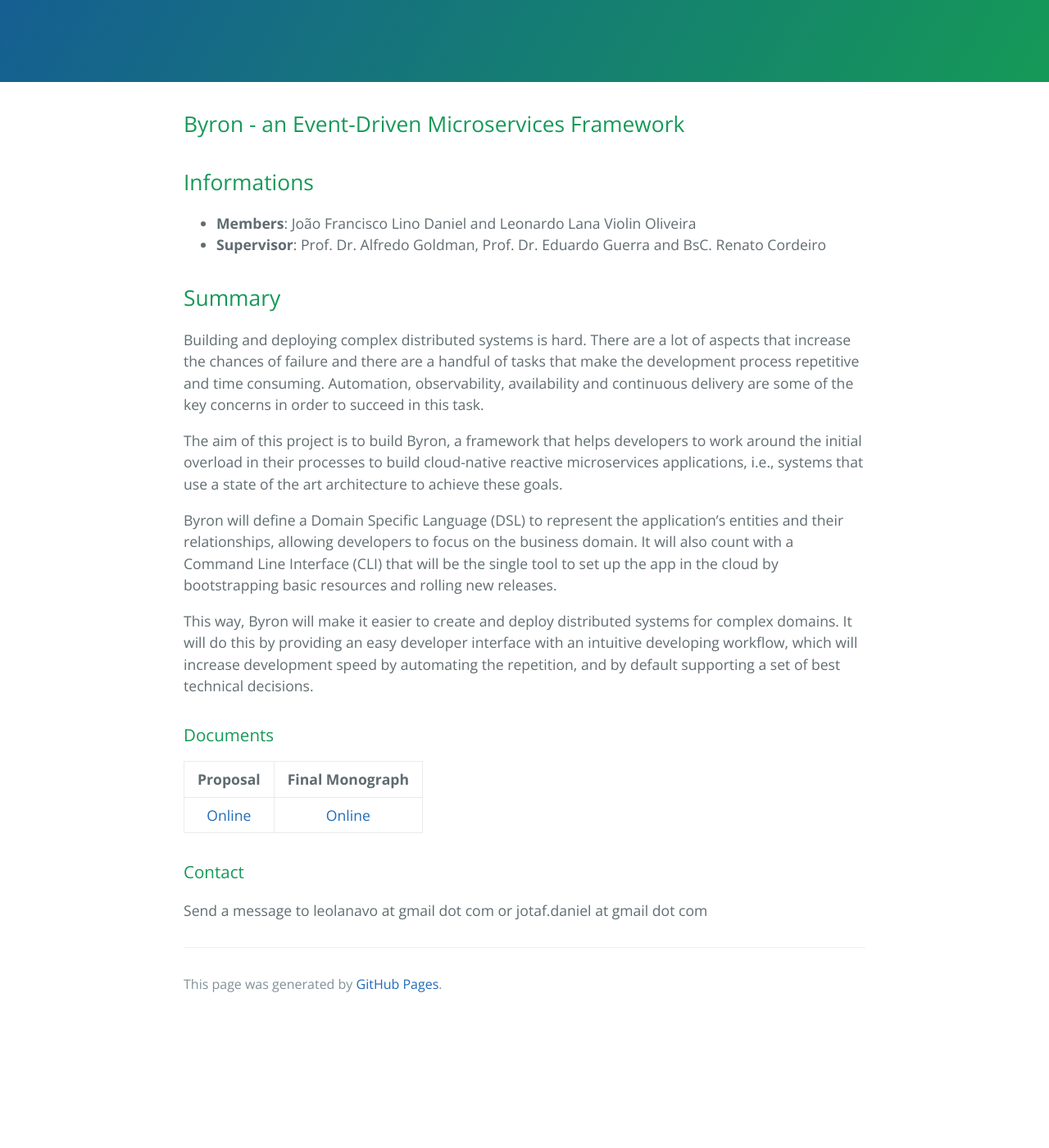
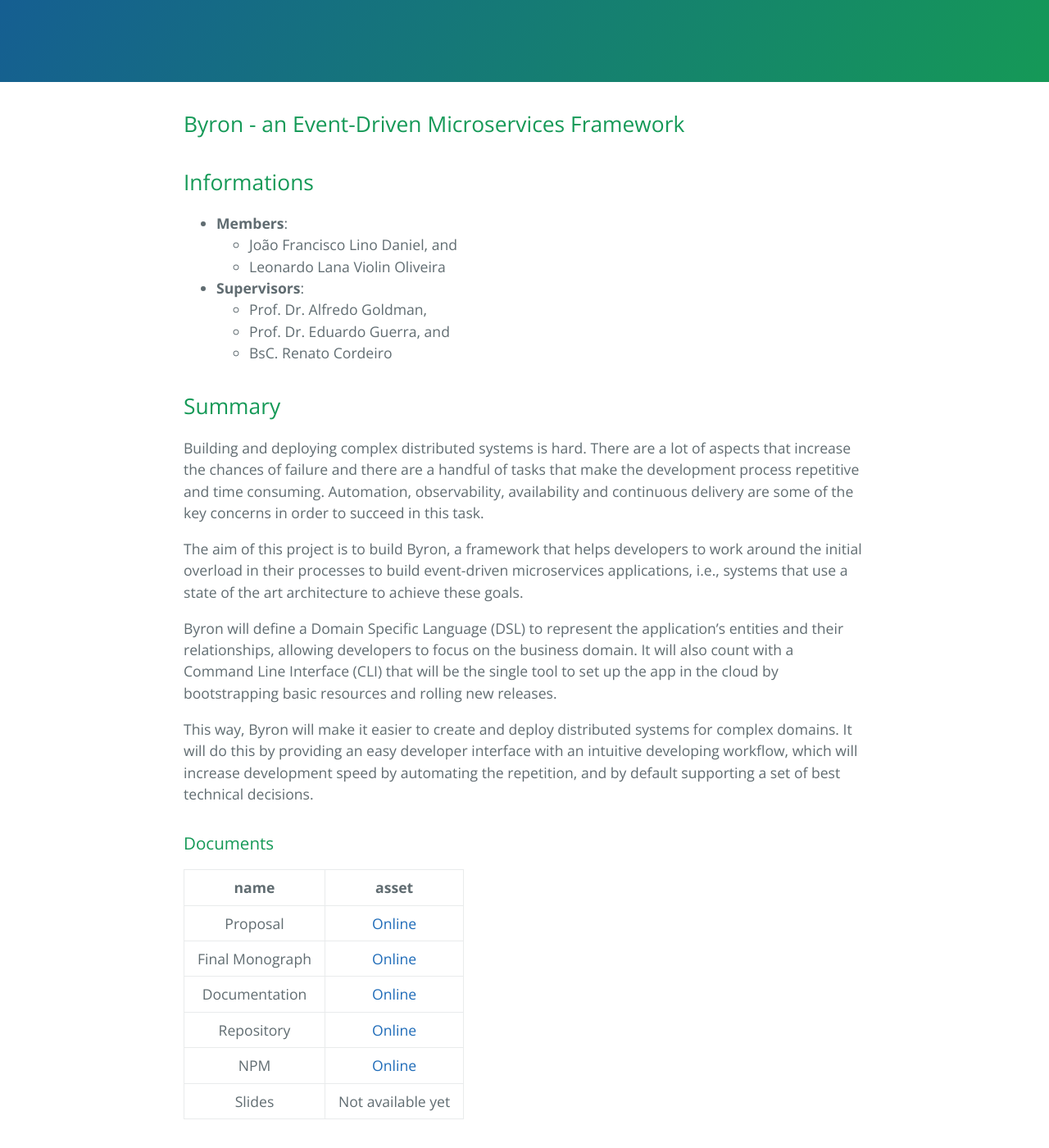
Before and after one commit to jooaodanieel/jooaodanieel.github.io, a Jekyll site: the page built from index.md, in a window 1280 px wide and 1400 px high, scrolled down 295 px. Shown: the whole window at 82% size. Built offline with Jekyll 4.4.1, drawn with Linux system fonts in a browser that asks for light colours; our own code applies the rules of GitHub Pages for plain Markdown files; before the commit the page ends 1539 px from its top, so only the background shows below that.

```diff
--- a/index.md
+++ b/index.md
@@ -5,13 +5,18 @@ layout: default
 ## Byron - an Event-Driven Microservices Framework
 
 ## Informations
-- **Members**: João Francisco Lino Daniel and Leonardo Lana Violin Oliveira
-- **Supervisor**: Prof. Dr. Alfredo Goldman, Prof. Dr. Eduardo Guerra and BsC. Renato Cordeiro
+- **Members**:
+  - João Francisco Lino Daniel, and
+  - Leonardo Lana Violin Oliveira
+- **Supervisors**:
+  - Prof. Dr. Alfredo Goldman,
+  - Prof. Dr. Eduardo Guerra, and
+  - BsC. Renato Cordeiro
 
 ## Summary
 Building and deploying complex distributed systems is hard. There are a lot of aspects that increase the chances of failure and there are a handful of tasks that make the development process repetitive and time consuming. Automation, observability, availability and continuous delivery are some of the key concerns in order to succeed in this task.
 
-The aim of this project is to build Byron, a framework that helps developers to work around the initial overload in their processes to build cloud-native reactive microservices applications, i.e., systems that use a state of the art architecture to achieve these goals.
+The aim of this project is to build Byron, a framework that helps developers to work around the initial overload in their processes to build event-driven microservices applications, i.e., systems that use a state of the art architecture to achieve these goals.
 
 Byron will define a Domain Specific Language (DSL) to represent the application's entities and their relationships, allowing developers to focus on the business domain. It will also count with a Command Line Interface (CLI) that will be the single tool to set up the app in the cloud by bootstrapping basic resources and rolling new releases.
 
@@ -19,12 +24,20 @@ This way, Byron will make it easier to create and deploy distributed systems for
 
 ### Documents
 
-| Proposal  | Final Monograph |
-|:---------:|:---------------:|
-|[Online][1]|  [Online][2]    |
+| name            | asset       |
+|:---------------:|:-----------:|
+| Proposal        | [Online][1] |
+| Final Monograph | [Online][2] |
+| Documentation   | [Online][3] |
+| Repository      | [Online][4] |
+| NPM             | [Online][5] |
+| Slides          | Not available yet |
 
 [1]: https://gitlab.com/byron-framework/kanban/blob/master/Byron_Proposal.pdf
 [2]: https://gitlab.com/byron-framework/kanban/blob/master/Byron_Monograph.pdf
+[3]: https://byron.netlify.com
+[4]: https://gitlab.com/byron-framework/cli
+[5]: https://www.npmjs.com/package/@byronframework/cli
 
 ### Contact
 Send a message to leolanavo at gmail dot com or jotaf.daniel at gmail dot com
```
Also changed, not shown: 1 other file.
